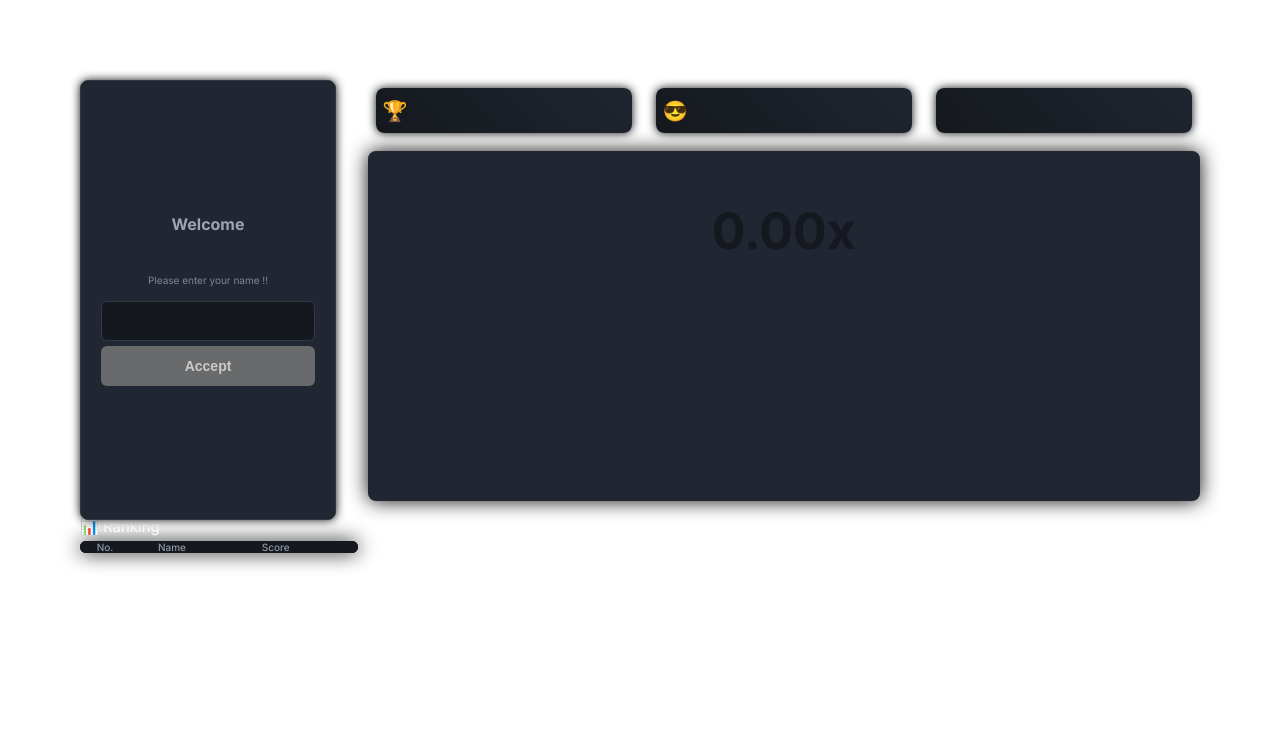
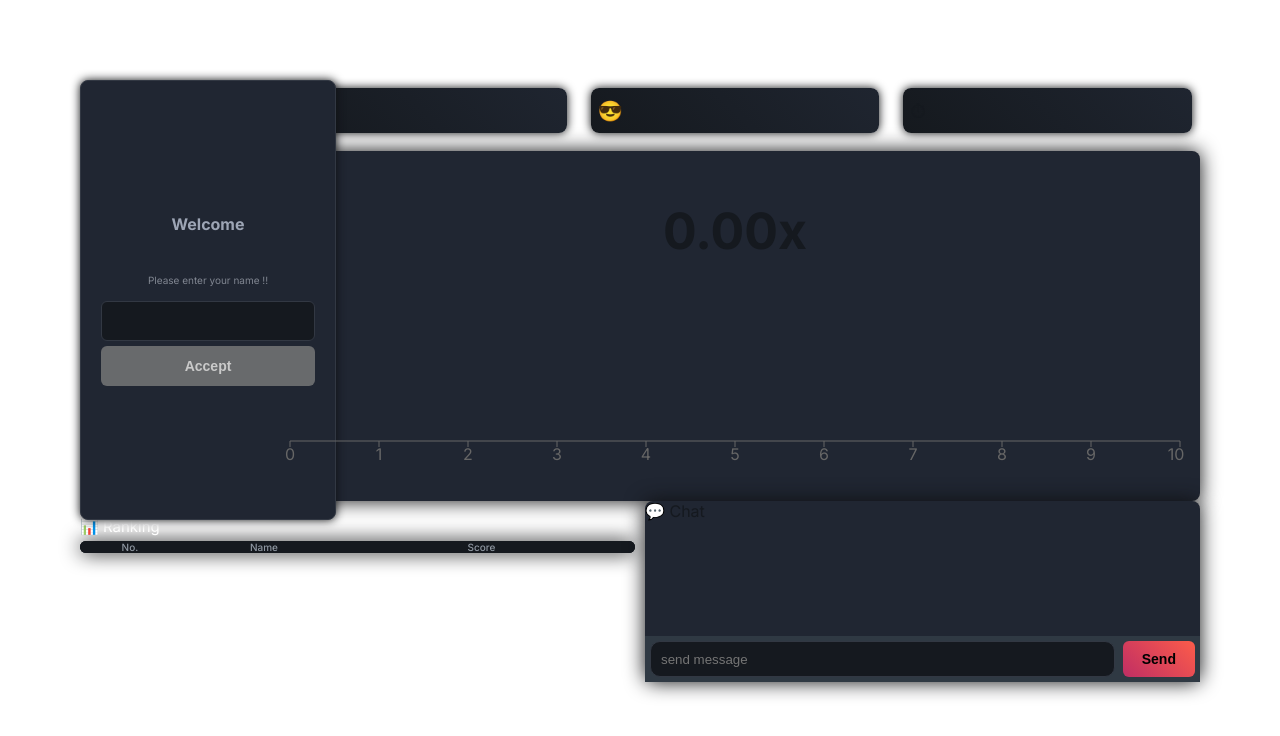
Before and after one commit to Abdullatif-K123/guessnumber, a Next.js app: page / in a window 1280 px wide. Shown: the top 736 px of the page. Built offline with nearby package versions, Linux system fonts and the light colour scheme.

Commit message:
adding the chat section without the functionality

```diff
--- /dev/null
+++ b/app/components/Chat/Chat.tsx
@@ -0,0 +1,28 @@
+import React from "react";
+import styles from "./chat.module.css";
+import { Toaster } from "react-hot-toast";
+const Chat = () => {
+  return (
+    <div className={styles.container}>
+      <div className={styles.title}>💬 Chat</div>
+      <div className={styles.chatCard}>
+        <Toaster />
+
+        <div className={styles.messageBox} id="msg"></div>
+        <form className={styles.sendMsg}>
+          <input
+            type="text"
+            className={styles.inputChat}
+            name="message"
+            placeholder="send message"
+          />
+          <button className={styles.btn} type="submit">
+            Send
+          </button>
+        </form>
+      </div>
+    </div>
+  );
+};
+
+export default Chat;
--- /dev/null
+++ b/app/components/Chat/chat.module.css
@@ -0,0 +1,36 @@
+.container{
+    background: #202632;
+    border-radius: 8px;
+    box-shadow: 0 0 20px #0f1012;
+    width: 100%;
+  }
+  .messageBox{
+
+   height: 115px;
+  font-size: 14px;
+  overflow: hidden scroll;
+  }
+  .sendMsg{
+    display: flex;
+    padding: 5px;
+    background: #2f3943;
+  }
+  .sendMsg input{
+    margin-right: 8px;
+  }
+
+  .btn{
+    width: 15%;
+border-radius: 6px;
+    background: linear-gradient(45deg, #c02e64, #fc5c4a);
+  background-size: 100%;
+  transition: 400ms;
+  padding: 10px;
+  font-size: 14px;
+  font-weight: 600;
+  border: 0;
+  cursor: pointer;
+  }
+  .inputChat{
+  border-radius: 10px;
+}
--- a/app/components/CurrentPlayRound/CurrentRound.tsx
+++ b/app/components/CurrentPlayRound/CurrentRound.tsx
@@ -1,5 +1,7 @@
 import React from "react";
 import styles from "./current.module.css";
+import { useSelector } from "react-redux";
+import { RootState } from "@/app/store/store";
 interface Player {
   id: number;
   name: string;
@@ -12,6 +14,10 @@ interface CurrentRoundProps {
 }
 
 const CurrentRound: React.FC<CurrentRoundProps> = ({ autoPlayersValue }) => {
+  const generatedVal = useSelector(
+    (state: RootState) => state.reduxStore.generatedValue
+  );
+  const animshow = useSelector((state: RootState) => state.reduxStore.animShow);
   return (
     <div className={styles.container}>
       <table className={styles.table}>
@@ -25,9 +31,39 @@ const CurrentRound: React.FC<CurrentRoundProps> = ({ autoPlayersValue }) => {
         <tbody>
           {autoPlayersValue.map((user, index) => (
             <tr key={user.id} className={index === 0 ? styles.myTable : ""}>
-              <td>{user.name}</td>
-              <td>{user.point === -1 ? "-" : user.point}</td>
-              <td>{user.multiplier === -1 ? "-" : user.multiplier}</td>
+              <td
+                className={`${
+                  generatedVal && user.name && !animshow
+                    ? generatedVal >= user.multiplier
+                      ? styles.winning
+                      : styles.losing
+                    : ""
+                }`}
+              >
+                {user.name}
+              </td>
+              <td
+                className={`${
+                  generatedVal && user.name && !animshow
+                    ? generatedVal >= user.multiplier
+                      ? styles.winning
+                      : styles.losing
+                    : ""
+                }`}
+              >
+                {user.point === -1 ? "-" : user.point}
+              </td>
+              <td
+                className={`${
+                  generatedVal && user.name && !animshow
+                    ? generatedVal >= user.multiplier
+                      ? styles.winning
+                      : styles.losing
+                    : ""
+                }`}
+              >
+                {user.multiplier === -1 ? "-" : user.multiplier}
+              </td>
             </tr>
           ))}
         </tbody>
--- a/app/components/CurrentPlayRound/current.module.css
+++ b/app/components/CurrentPlayRound/current.module.css
@@ -38,3 +38,9 @@
 .myTable{
     background-color: #3f4657;
 }
+.winning{
+    color: rgb(7, 250, 7);
+}
+.losing{
+    color: red;
+}
--- a/app/components/GameGraph/GameGraph.tsx
+++ b/app/components/GameGraph/GameGraph.tsx
@@ -4,16 +4,33 @@ import { LineChart, Line, XAxis, YAxis } from "recharts";
 import CountUp from "react-countup";
 import { useSelector } from "react-redux";
 import { RootState } from "@/app/store/store";
+
 const GameGraph = () => {
   const generatedValue = useSelector(
     (state: RootState) => state.reduxStore.generatedValue
   );
-  const graphValue = [{ value: 0 }, { value: 0 }, { value: generatedValue }];
+
+  // Calculate X and Y values based on generatedValue
+  const xValue = Math.floor(generatedValue); // Get the integer part for X-axis
+  const yValue = parseFloat((generatedValue % 1).toFixed(2)); // Get the decimal part for Y-axis
+
+  // Create graph values dynamically based on generatedValue
+  const graphValue = Array.from({ length: 11 }, (_, index) => ({
+    x: index,
+    y: index < xValue ? 0.0 : index === xValue ? yValue : 0.0, // X grows first, Y remains 0 until xValue is reached, then yValue is assigned
+  }));
+
   const speedValue = useSelector((state: RootState) => state.reduxStore.speed);
-  // calculate the speed value here
+
   const calcSpeed = (): number => {
-    return 3000 / (speedValue || 1);
+    return 8000 / (speedValue || 1);
   };
+
+  const CustomizedDot = (props: any) => {
+    const { cx, cy } = props;
+    return <circle cx={cx} cy={cy} r={12} fill="yellow" />;
+  };
+
   return (
     <div className={styles.container} data-testid="info-graph-container">
       <div className={styles.graphicBox}>
@@ -31,22 +48,39 @@ const GameGraph = () => {
         </div>
 
         <LineChart
-          width={500}
+          width={900}
           height={300}
           data={graphValue}
           key={Math.random()}
         >
+          {/* Line for X growth */}
           <Line
             type="monotone"
-            dataKey="value"
+            dataKey="y"
             strokeWidth={3}
             stroke="#fb544e"
             dot={false}
             animationDuration={calcSpeed()}
             hide={generatedValue === 0}
           />
-          <YAxis domain={[0, 10]} hide={true} />
-          <XAxis dataKey="value" hide={true} />
+          {/* Customized dot at (xValue, yValue) */}
+          <Line
+            type="monotone"
+            dataKey="y"
+            stroke="transparent"
+            dot={(props) => {
+              if (props.payload.x === xValue) {
+                return <CustomizedDot {...props} />;
+              }
+              return null;
+            }}
+            animationDuration={calcSpeed()}
+          />
+          <XAxis
+            dataKey="x"
+            domain={[0, 10]} // Keep the X-axis fixed at 10
+            ticks={[0, 1, 2, 3, 4, 5, 6, 7, 8, 9, 10]} // Optional: Set specific ticks
+          />
         </LineChart>
       </div>
     </div>
--- a/app/components/GameGraph/game.module.css
+++ b/app/components/GameGraph/game.module.css
@@ -15,8 +15,6 @@
     padding: 15px;
   }
 
-
-
   .result {
     position: absolute;
     z-index: 10;
--- a/app/components/Ranking/Ranking.tsx
+++ b/app/components/Ranking/Ranking.tsx
@@ -1,4 +1,4 @@
-import React, { useMemo } from "react";
+import React, { useEffect, useMemo, useState } from "react";
 import styles from "./ranking.module.css";
 import { useSelector } from "react-redux";
 import { RootState } from "@/app/store/store";
@@ -7,18 +7,33 @@ interface Player {
   id: number;
   name: string;
   score: number;
+  multiplier: number;
 }
 const Ranking = () => {
+  const [newRanking, setNewRanking] = useState<Player[]>([]);
   const animation = useSelector(
     (state: RootState) => state.reduxStore.animShow
   );
   const ranking = useSelector(
     (state: RootState) => state.reduxStore.usersRanking
   ) as Player[];
+  const generatedVal = useSelector(
+    (state: RootState) => state.reduxStore.generatedValue
+  );
+  useEffect(() => {
+    const ranknew: Player[] = ranking.map((rank) =>
+      generatedVal < rank.multiplier
+        ? { ...rank, score: 0 } // Return new object with updated score
+        : rank
+    );
 
+    setNewRanking(ranknew);
+  }, [ranking, generatedVal]);
+
+  // Memoize sorted ranking based on newRanking, not ranking
   const sortedRanking = useMemo(() => {
-    return [...ranking].sort((a, b) => b.score - a.score);
-  }, [ranking]);
+    return [...newRanking].sort((a, b) => b.score - a.score);
+  }, [newRanking]);
   return (
     <div className={styles.container}>
       <div className={styles.title}>📊 Ranking</div>
@@ -38,13 +53,19 @@ const Ranking = () => {
                 key={player.id}
                 className={
                   player.name === "You" && !animation && player.score !== 0
-                    ? "myResult"
+                    ? styles.myResult
                     : ""
                 }
               >
                 <td>{index + 1}</td>
-                <td>{animation || player.score === 0 ? "-" : player.name}</td>
-                <td>{animation || player.score === 0 ? "-" : player.score}</td>
+                <td>{animation || player.score === -1 ? "-" : player.name}</td>
+                <td>
+                  {animation || player.score === -1
+                    ? "-"
+                    : generatedVal < player.multiplier
+                    ? 0
+                    : player.score}
+                </td>
               </tr>
             ))}
           </tbody>
--- a/app/globals.css
+++ b/app/globals.css
@@ -45,6 +45,12 @@ a {
    gap: 10px;
    width: 100%;
 }
+.mainContainer2{
+  display: grid;
+  grid-template-columns: 1fr 1fr;
+  gap: 10px;
+  width: 100%;
+}
 input {
   width: 100%;
   outline: none;
--- a/app/hooks/useBotPlayers.tsx
+++ b/app/hooks/useBotPlayers.tsx
@@ -1,8 +1,9 @@
 import { useState, useEffect } from "react";
-import { useDispatch } from "react-redux";
+import { useDispatch, useSelector } from "react-redux";
 import { random } from "../utils/random";
 import { setUsersRanking } from "../store/gameSlice";
-
+import { UseSelector } from "react-redux";
+import { RootState } from "../store/store";
 // Define the shape of a player
 
 interface Player {
@@ -18,7 +19,9 @@ interface Player {
 export const useAutoPlayers = (pointValue: number, multiplierValue: number) => {
   const dispatch = useDispatch();
   const [autoPlayerValue, setAutoPlayerValue] = useState<Player[]>([]);
-
+  const generateVal = useSelector(
+    (state: RootState) => state.reduxStore.generatedValue
+  );
   useEffect(() => {
     const autoPlayerGuess: Player[] = [];
     for (let i = 0; i < 5; i++) {
@@ -27,7 +30,7 @@ export const useAutoPlayers = (pointValue: number, multiplierValue: number) => {
         name: i === 0 ? "You" : `Bot ${i}`,
         point: -1,
         multiplier: -1,
-        score: 0,
+        score: -1,
       };
       autoPlayerGuess.push(data);
     }
@@ -50,11 +53,11 @@ export const useAutoPlayers = (pointValue: number, multiplierValue: number) => {
 
     //Generating the four guesses
     for (let i = 0; i < 4; i++) {
-      const p = random(1, 900, 0);
-      const m = random(1, 4, 2);
+      const p = random(1, 500, 0);
+      const m = random(1, 10, 2);
       autoPlayersGuess.push({
         id: i + 1,
-        name: `Bot ${i + 1}`,
+        name: `CPU ${i + 1}`,
         point: p,
         multiplier: m,
         score: Math.round(p * m),
--- a/app/page.tsx
+++ b/app/page.tsx
@@ -7,6 +7,7 @@ import GameGraph from "./components/GameGraph/GameGraph";
 import { useSelector } from "react-redux";
 import { RootState } from "./store/store";
 import Ranking from "./components/Ranking/Ranking";
+import Chat from "./components/Chat/chat";
 export default function Home() {
   const userName = useSelector((state: RootState) => state.reduxStore.userName);
   return (
@@ -22,8 +23,9 @@ export default function Home() {
             <GameGraph />
           </div>
         </div>
-        <div className="mainContainer">
+        <div className="mainContainer2">
           <Ranking />
+          <Chat />
         </div>
       </div>
     </div>
```
